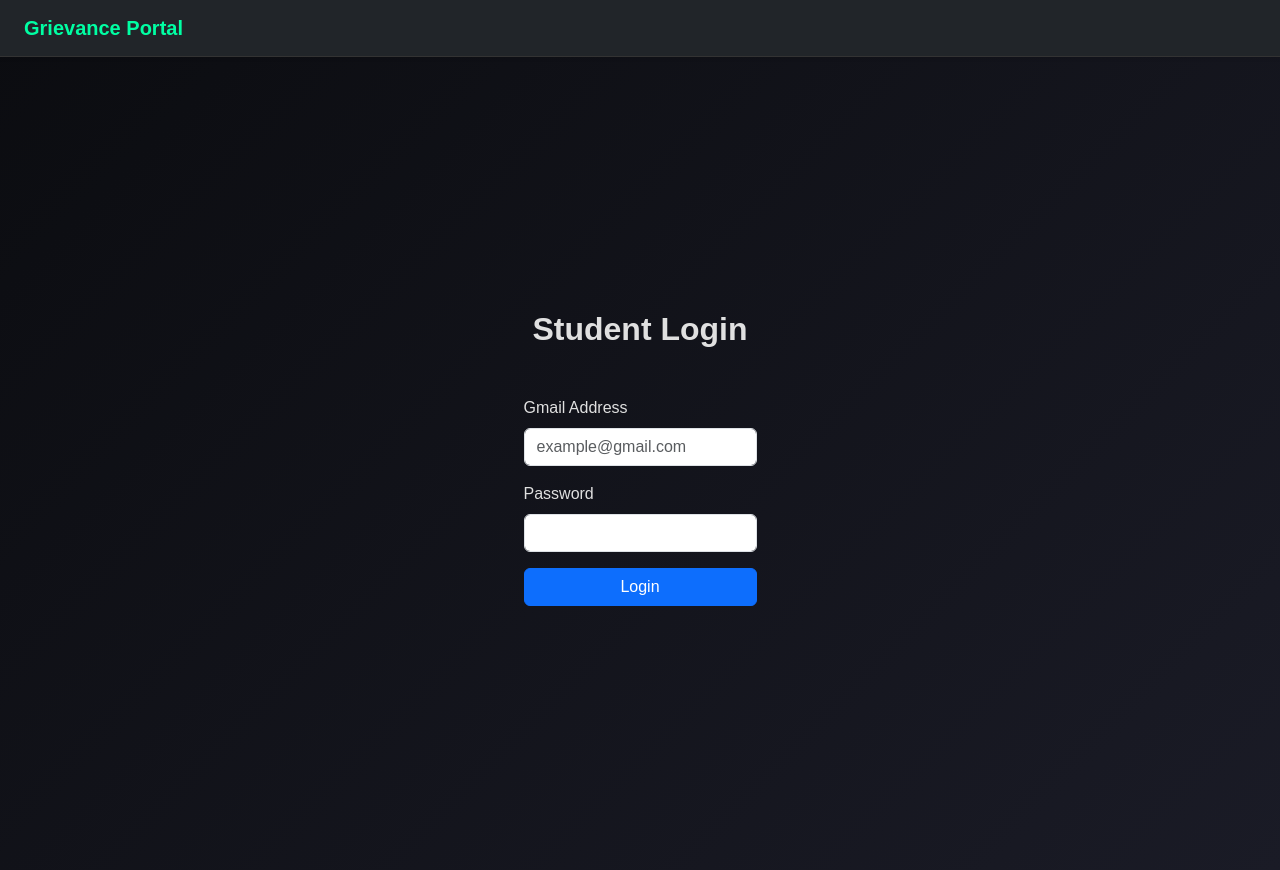
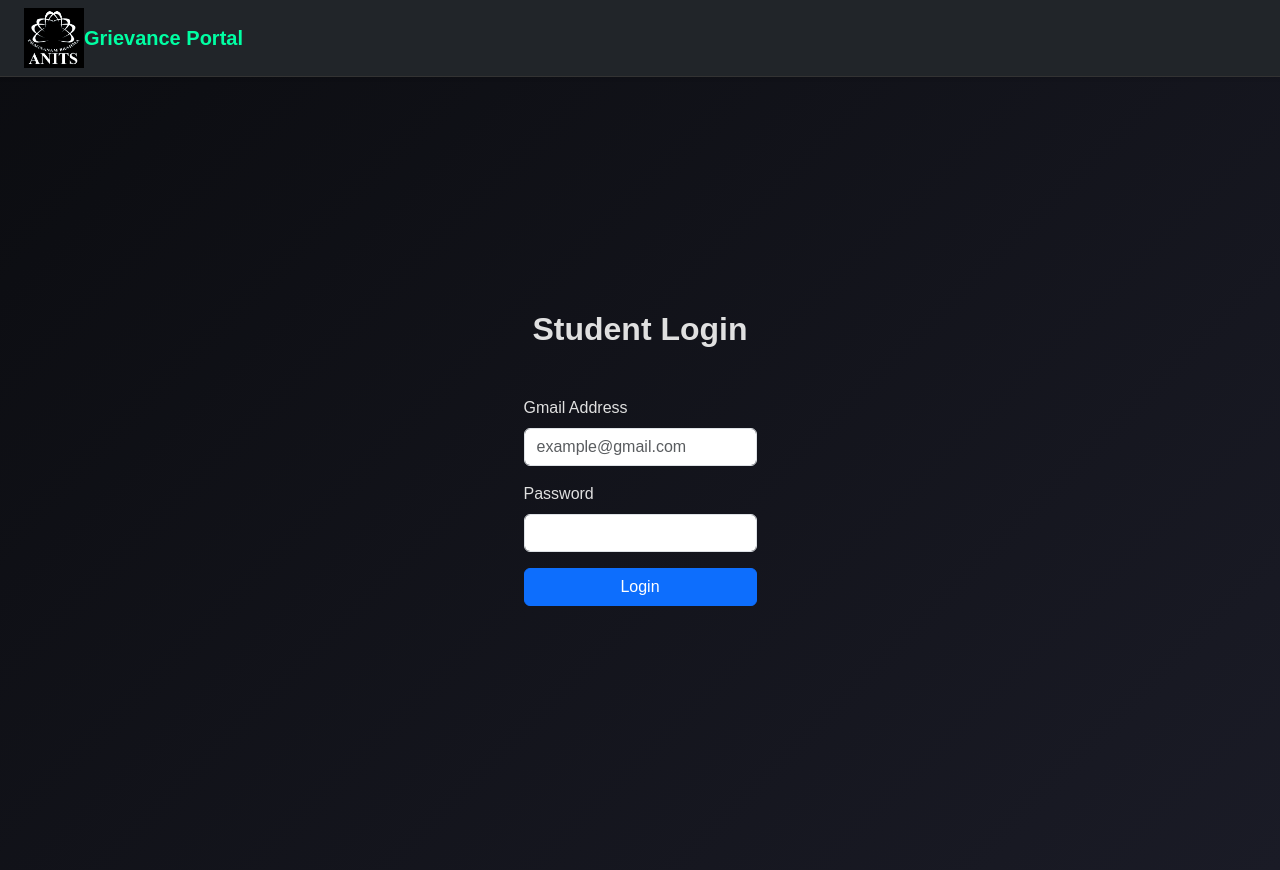
Before and after one commit to vahishp889-source/raju, a plain HTML site: page student.html in a window 1280 px wide. Drawn offline with nearby package versions, Linux system fonts and the light colour scheme.

Commit message:
Update student.html

```diff
--- a/student.html
+++ b/student.html
@@ -9,6 +9,7 @@
 </head>
 <body>
     <nav class="navbar navbar-expand-lg navbar-dark bg-dark px-4 py-2 shadow-sm fixed-top">
+        <img class="image-index " src="images.png">
         <a class="navbar-brand" href="index.html">Grievance Portal</a>
     </nav>
 
```
